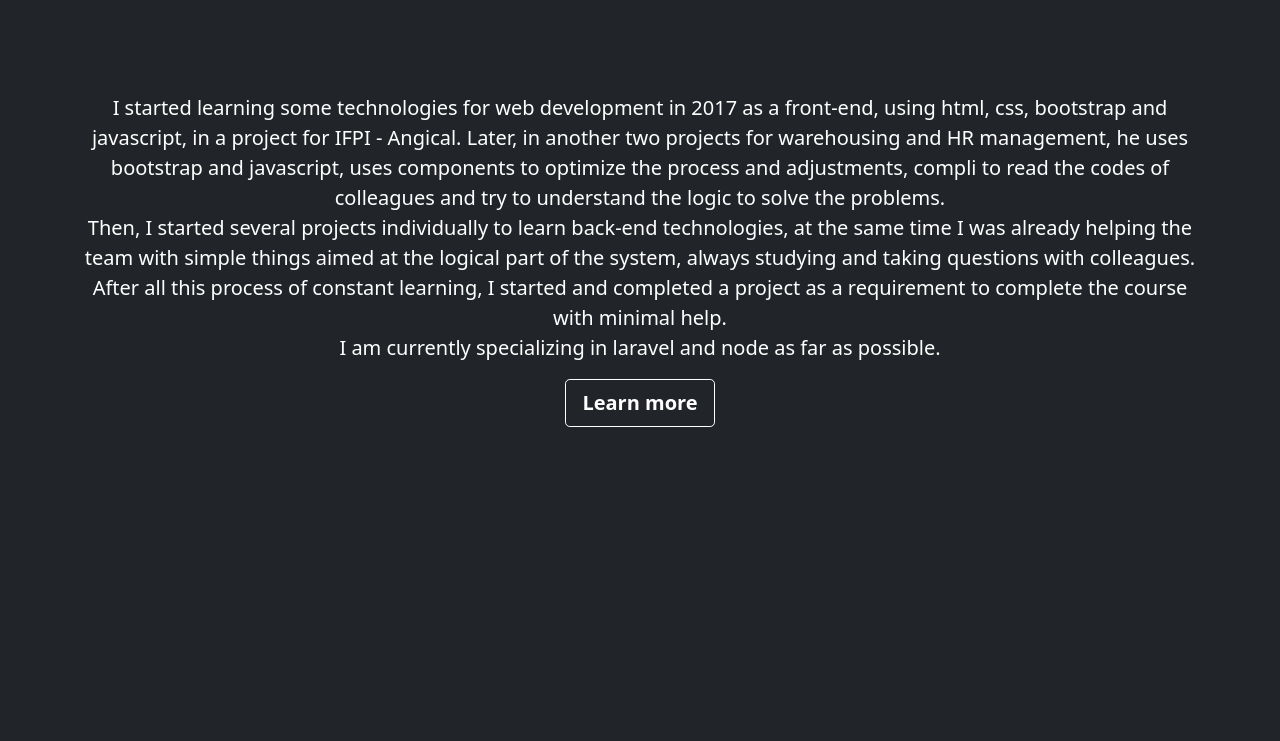
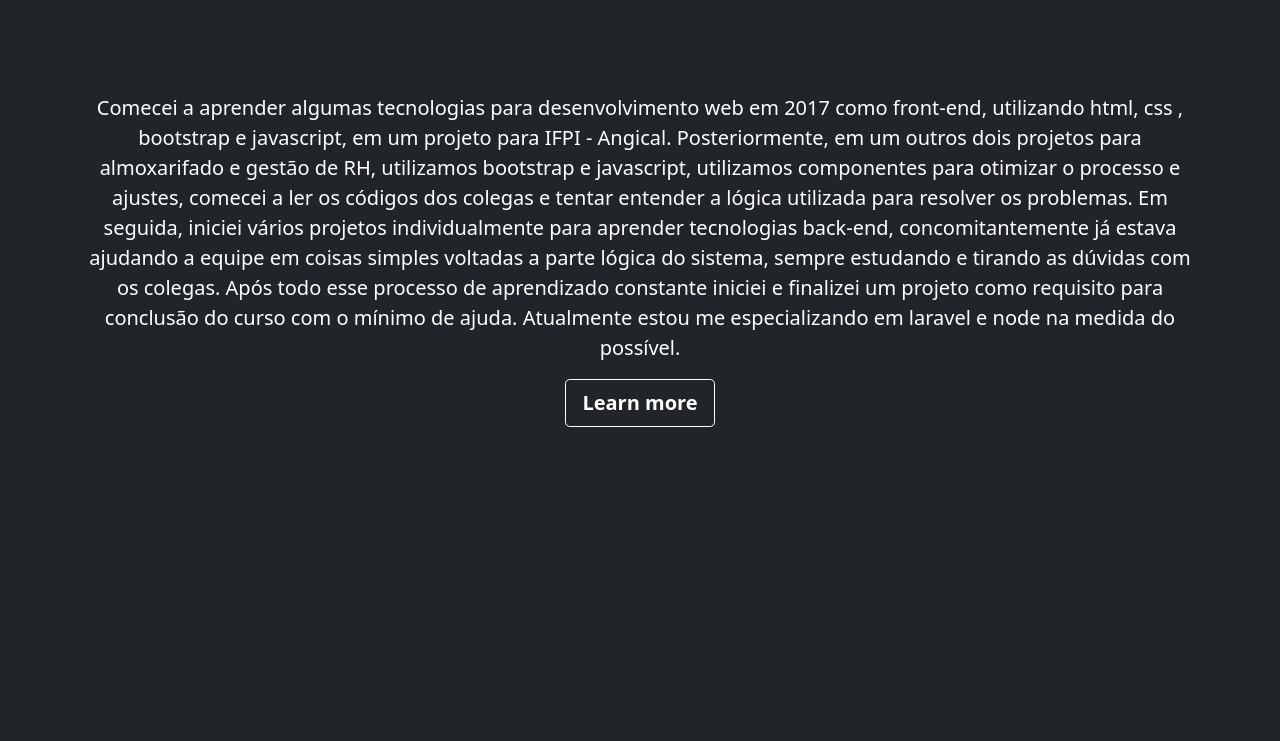
Before and after one commit to romassoares/perfilProfissional, a plain HTML site: page index.html in a window 1280 px wide. Shown: the part 59-800 px from the top of the page. Drawn offline with nearby package versions, Linux system fonts and the light colour scheme.

Commit message:
descrição

```diff
--- a/index.html
+++ b/index.html
@@ -47,21 +47,11 @@
     <main class="px-3">
       <div class="m-5 h-50">
         <div class="form-group">
-          <p class="lead">I started learning some technologies for web development in 2017 as a front-end, using html,
-            css, bootstrap and
-            javascript, in a project for IFPI - Angical. Later, in another two projects for warehousing and HR
-            management, he uses
-            bootstrap and javascript, uses components to optimize the process and adjustments, compli to read the codes
-            of
-            colleagues and try to understand the logic to solve the problems.<br>
-            Then, I started several projects individually to learn back-end technologies, at the same time I was already
-            helping the
-            team with simple things aimed at the logical part of the system, always studying and taking questions with
-            colleagues.<br>
-            After all this process of constant learning, I started and completed a project as a requirement to complete
-            the course
-            with minimal help.<br>
-            I am currently specializing in laravel and node as far as possible.
+          <p class="lead">Comecei a aprender algumas tecnologias para desenvolvimento web em 2017 como front-end, utilizando html, css , bootstrap e javascript, em um projeto para IFPI - Angical. Posteriormente, em um outros dois projetos para almoxarifado e gestão de RH, utilizamos bootstrap e javascript, utilizamos componentes para otimizar o processo e ajustes, comecei a ler os códigos dos colegas e tentar entender a lógica utilizada para resolver os problemas.
+Em seguida, iniciei vários projetos individualmente para aprender tecnologias back-end, concomitantemente já estava ajudando a equipe em coisas simples voltadas a parte lógica do sistema, sempre estudando e tirando as dúvidas com os colegas.
+Após todo esse processo de aprendizado constante iniciei e finalizei um projeto como requisito para conclusão do curso com o mínimo de ajuda.
+Atualmente estou me especializando em laravel e node na medida do possível.
+
           </p>
         </div>
         <!--  -->
```
